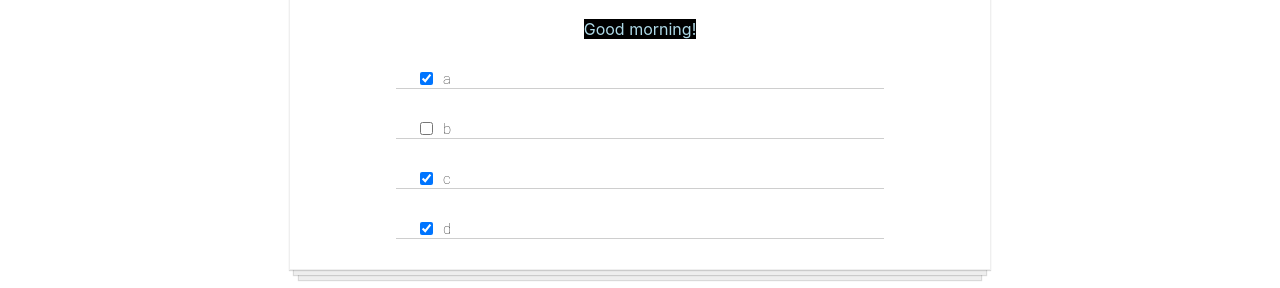
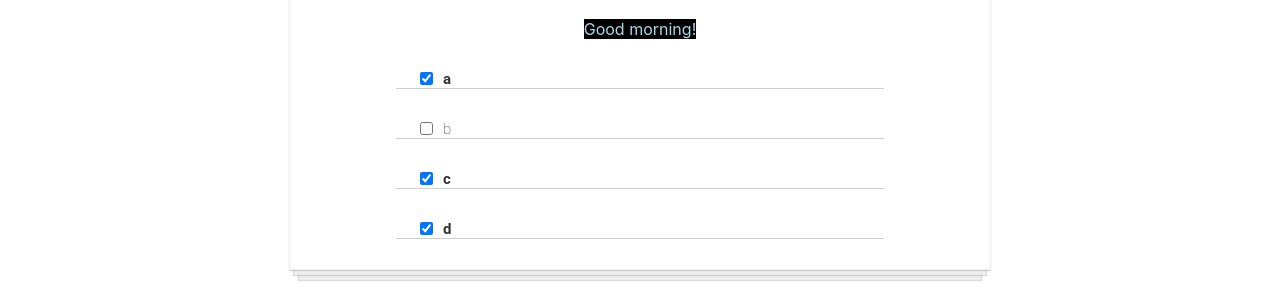
Before and after one commit to HamzahGani/To-Do-App, a React (Create React App) app: page / in a window 1280 px wide. Shown: the part 127-415 px from the top of the page. Built offline with nearby package versions, Linux system fonts and the light colour scheme.

Commit message:
added functionality to checkbox through state

```diff
--- a/src/Components/MainContent.js
+++ b/src/Components/MainContent.js
@@ -1,12 +1,50 @@
 import Greeting from "./Greeting"
 import TodoItem from "./TodoItem";
 import todoData from "../todoData"
+import React from "react";
 
 
-function MainContent() {
-    const todoComponents = todoData.map((item) => {
+class MainContent extends React.Component {
+    constructor(){
+        super()
+        this.state={
+            todos:todoData
+        }
+        this.handleChange = this.handleChange.bind(this);
+    }
+
+    handleChange(id) {
+
+        this.setState((prevState) => {
+            const updatedTodos = prevState.todos.map((todo) =>{
+                if (todo.id === id) {
+                    alert(id);
+                    //todo.completed? todo.completed=false: todo.completed=true;
+                    return {
+                        ...todo,
+                        completed: !todo.completed
+                    }
+                    //todo.completed = !todo.completed;
+                }
+                return todo;
+            })
+            return {
+                todos: updatedTodos
+            }
+        })
+        //alert("changed")
+    }
+
+    render(){
+        console.log(this.state.todos);
+
+        const todoComponents = this.state.todos.map((item) => {
             return(
-            <TodoItem key={item.id} list={item} />
+                <TodoItem
+                    key={item.id}
+                    item={item}
+                    handleChange={this.handleChange}
+                />
             )
         })
         return(
@@ -16,5 +54,6 @@ function MainContent() {
             </div>
         );
     }
+}
 
 export default MainContent
--- a/src/Components/TodoItem.js
+++ b/src/Components/TodoItem.js
@@ -1,13 +1,15 @@
 const TodoItem = (props) => {
+
 
         return (
             <div className="todo-item">
                 <input
                     type="checkbox"
-                checked={props.list.completed}
-                onChange={()=>{alert("changed")}}
+                    checked={props.item.completed}
+                    onChange={() => {props.handleChange(props.item.id)}}
                 />
-            <label>{props.list.listItem}</label><br/>
+                {props.item.completed? <label><b>{props.item.listItem}</b></label>: <label>{props.item.listItem}</label>}
+                <br/>
             </div>
         );
 }
```
Lines whose indentation alone changed are shown as unchanged.
